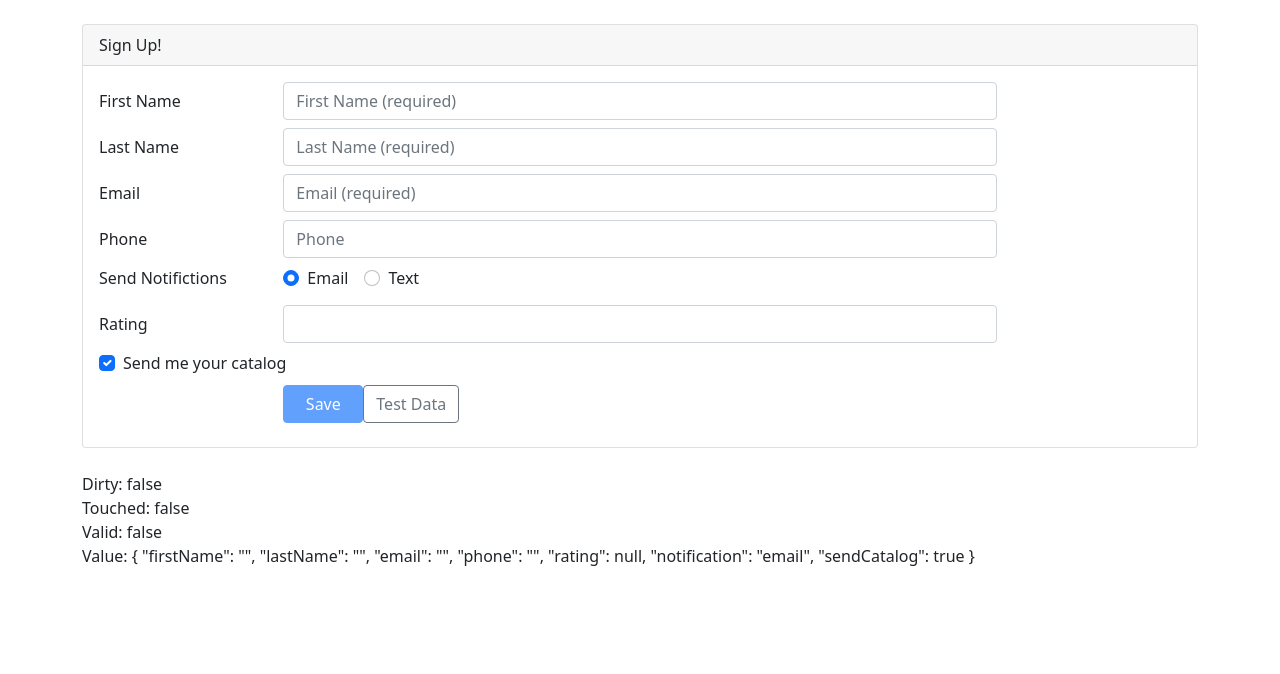
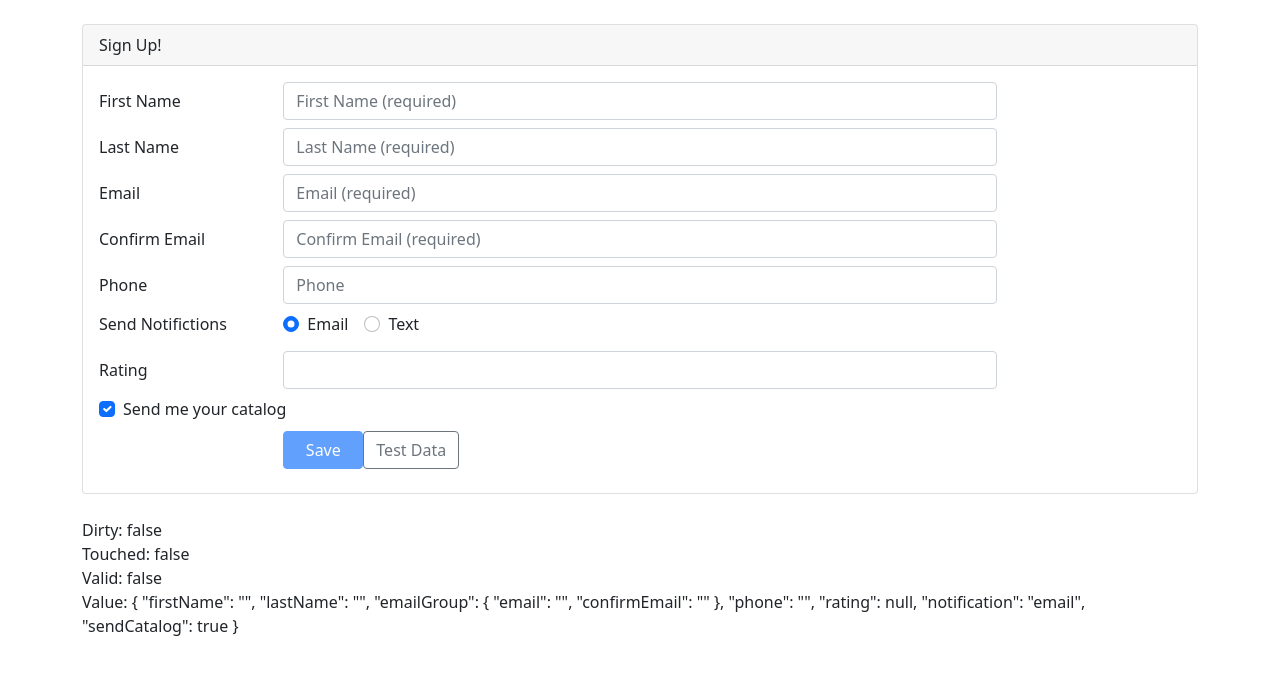
Before and after one commit to DevZibah/Angular-ReactiveForms, an Angular app: page / in a window 1280 px wide. Shown: the top 674 px of the page. Built offline with nearby package versions, Linux system fonts and the light colour scheme.

Commit message:
created a cross-field validator:nested FormGroup

```diff
--- a/src/app/customers/customer-one.component.html
+++ b/src/app/customers/customer-one.component.html
@@ -62,6 +62,8 @@
         </div>
       </div>
 
+      <!-- here, we us the formGroupName directive and set it to the name of our FormGroup which is emailGroup -->
+      <div formGroupName="emailGroup">
         <div class="form-group row mb-2">
           <label class="col-md-2 col-form-label" for="emailId">Email</label>
           <div class="col-md-8">
@@ -73,19 +75,48 @@
               formControlName="email"
               [ngClass]="{
                 'is-invalid':
-                (customerForm.get('email')?.touched ||
-                  customerForm.get('email')?.dirty) &&
-                !customerForm.get('email')?.valid
+                  (customerForm.get('emailGroup.email')?.touched ||
+                    customerForm.get('emailGroup.email')?.dirty) &&
+                  !customerForm.get('emailGroup.email')?.valid
               }"
             />
             <span class="invalid-feedback">
-            <span *ngIf="customerForm.get('email')?.errors?.['required']">
+              <span *ngIf="customerForm.get('emailGroup.email')?.errors?.['required']">
                 Please enter your email address.
               </span>
-            <span *ngIf="customerForm.get('email')?.errors?.['email']">
+              <span *ngIf="customerForm.get('emailGroup.email')?.errors?.['email']">
                 Please enter a valid email address.
               </span>
             </span>
+          </div>
+        </div>
+
+        <div class="form-group row mb-2">
+          <label class="col-md-2 col-form-label" for="confirmEmailId"
+            >Confirm Email</label
+          >
+          <div class="col-md-8">
+            <input
+              class="form-control"
+              id="confirmEmailId"
+              type="email"
+              placeholder="Confirm Email (required)"
+              formControlName="confirmEmail"
+              [ngClass]="{
+                'is-invalid':
+                  (customerForm.get('emailGroup.confirmEmail')?.touched ||
+                    customerForm.get('emailGroup.confirmEmail')?.dirty) &&
+                  !customerForm.get('emailGroup.confirmEmail')?.valid
+              }"
+            />
+            <span class="invalid-feedback">
+              <span
+                *ngIf="customerForm.get('emailGroup.confirmEmail')?.errors?.['required']"
+              >
+                Please confirm your email address.
+              </span>
+            </span>
+          </div>
         </div>
       </div>
 
--- a/src/app/customers/customer-one.component.ts
+++ b/src/app/customers/customer-one.component.ts
@@ -43,12 +43,16 @@ export class CustomerOneComponent implements OnInit {
   constructor(private fb: FormBuilder) {}
 
   ngOnInit() {
-    // we use the formbuilder instance and call its group method. the group method allows us to define the set of controls and nested formGroups that are associated with the root FormGroup
+    // we use the formbuilder instance and call its root FormGroup method. the group method allows us to define the set of controls and nested formGroups that are associated with the root FormGroup
     this.customerForm = this.fb.group({
       // instaed of creating a new formcontrol instance, we simply set the default value to anything. here we add a validator
       firstName: ['', [Validators.required, Validators.minLength(3)]],
       lastName: ['', [Validators.required, Validators.maxLength(50)]],
-      email: ['', [Validators.required, Validators.email]],
+      // we defined a nested FormGroup for the FormControls that will be validated together
+      emailGroup: this.fb.group({
+        email: ['', [Validators.required, Validators.email]],
+        confirmEmail: ['', [Validators.required]],
+      }),
       phone: '',
       // we set rating to null because an empty string is not a good default for a numeric control and ratingRange as the custom validator
       rating: [null, ratingRange(1, 5)],
```
Lines whose indentation alone changed are shown as unchanged.
